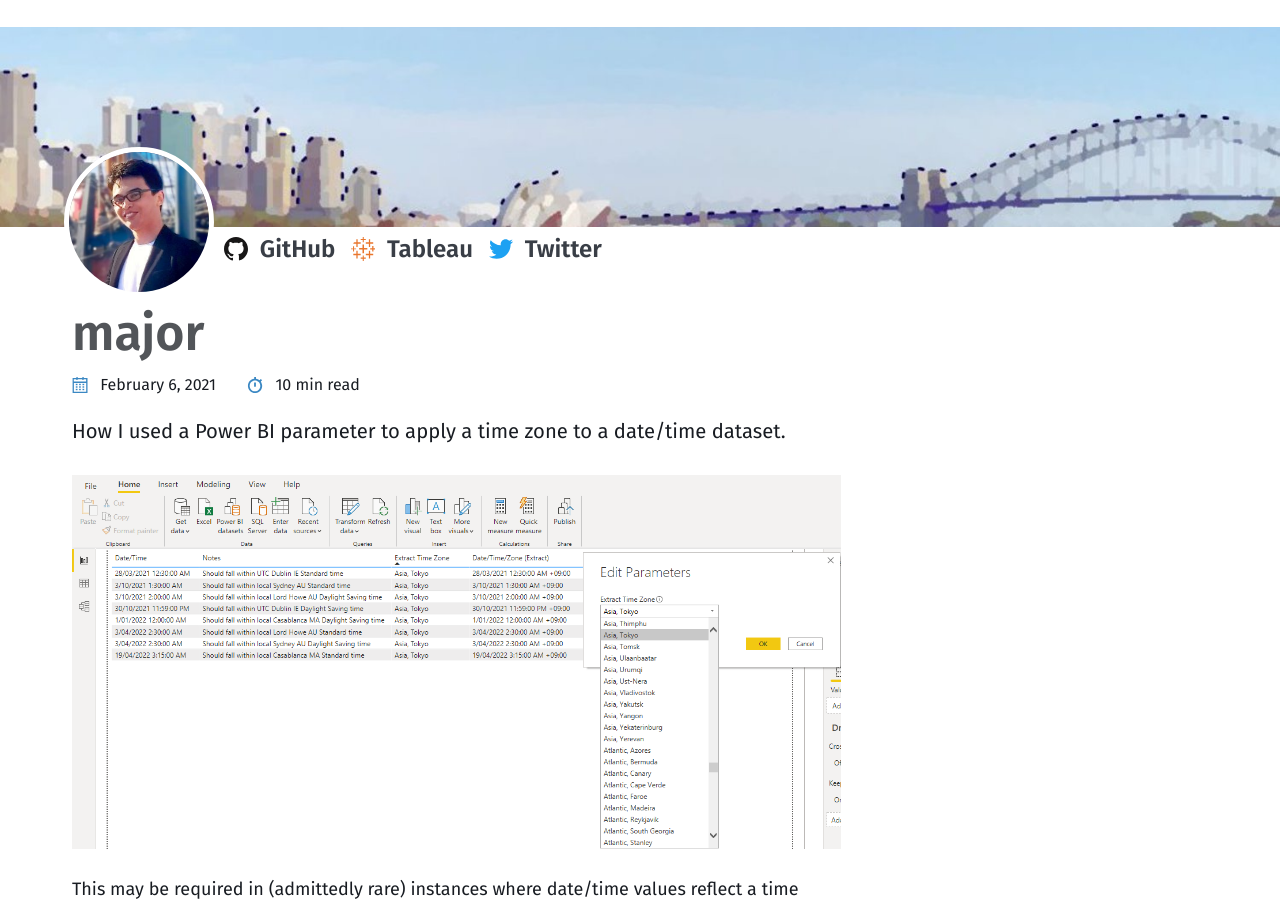
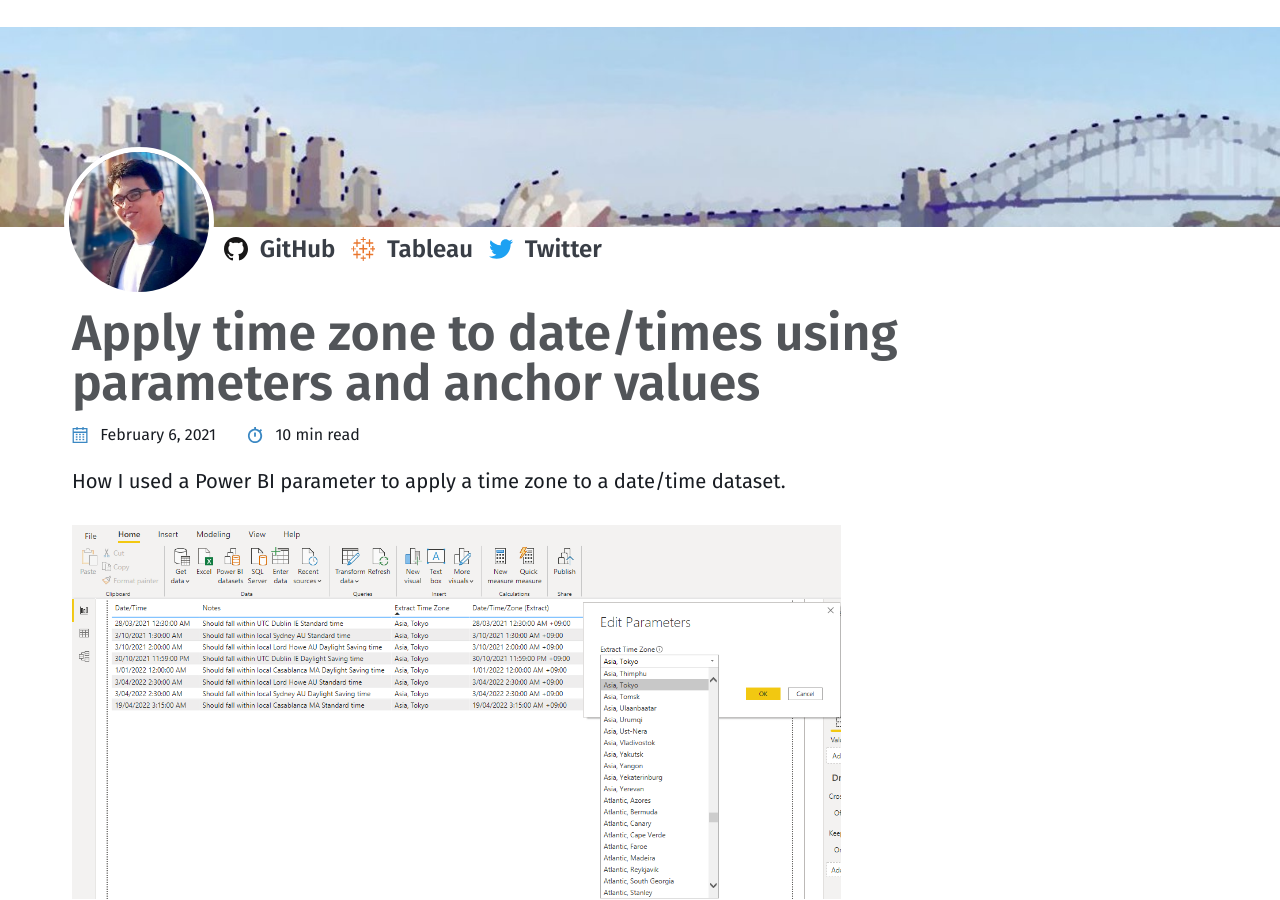
Before and after one commit to datamesse/blog, a Jekyll site: the page built from _posts/2021-02-06-allocate-timezone-dynamically-to-datetime-dataset.markdown, in a window 1280 px wide and 900 px high. Built offline with Jekyll 4.4.1, drawn with Linux system fonts in a browser that asks for light colours.

Commit message:
Update 2021-02-06-allocate-timezone-dynamically-to-datetime-dataset.markdown

```diff
--- a/_posts/2021-02-06-allocate-timezone-dynamically-to-datetime-dataset.markdown
+++ b/_posts/2021-02-06-allocate-timezone-dynamically-to-datetime-dataset.markdown
@@ -1,6 +1,6 @@
 ---
 layout: post
-title: major
+title: Apply time zone to date/times using parameters and anchor values
 date: 2021-02-06 18:15:00 +1100
 description: Using Power BI parameter to assign time zone to a date/time dataset and apply daylight saving offsets. # Add post description (optional)
 img: # /assets/images/?????.jpg no longer works
```
